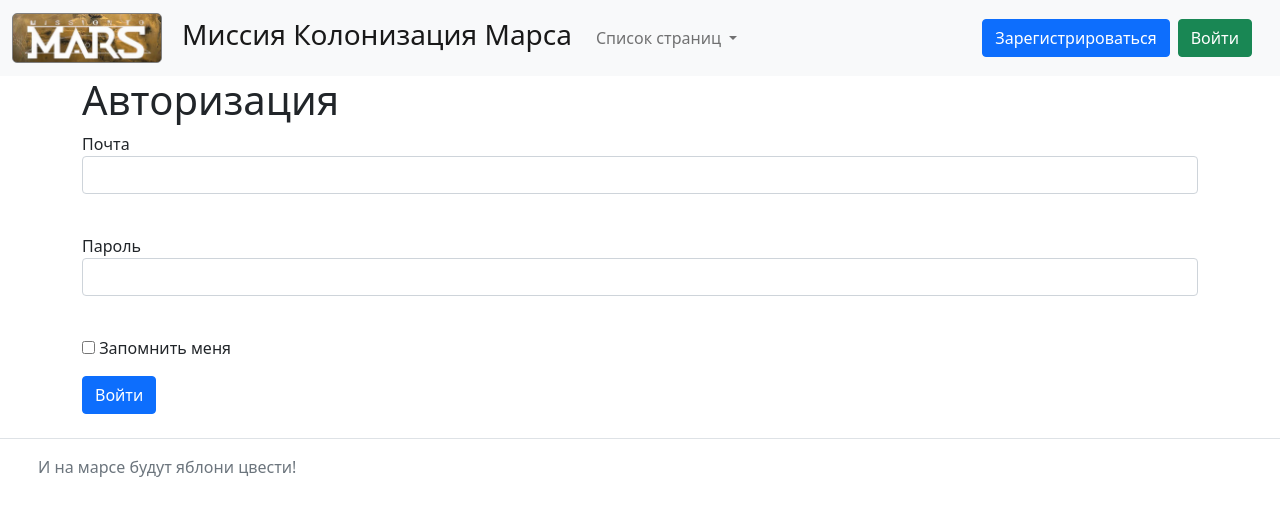
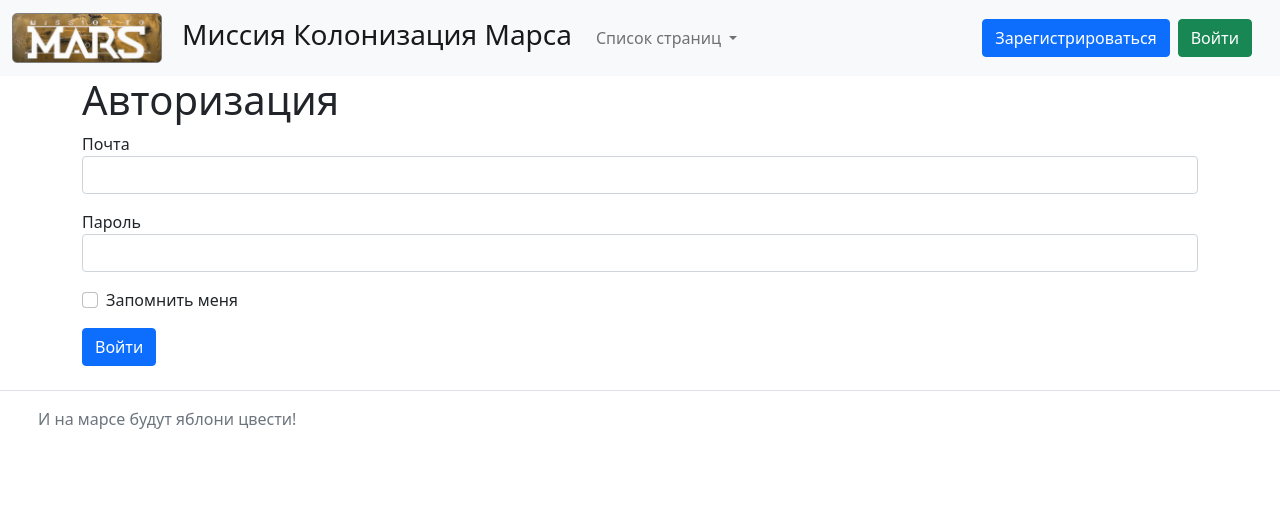
Before and after one commit to itc1205/mars-personal-account, a Flask app: page /login in a window 1280 px wide. Shown: the top 516 px of the page. Run offline with Flask 2, Linux system fonts and the light colour scheme.

Commit message:
fix(template): Fixed login template - Added grouping for fields with `mb-3` class - Removed hacky paddings - Fixed `remember me` checkbox

```diff
--- a/templates/login.html
+++ b/templates/login.html
@@ -4,26 +4,29 @@
 <h1>Авторизация</h1>
 <form action="" method="post">
     {{ form.hidden_tag() }}
-        <p>
-            {{ form.email.label }}<br>
-            {{ form.email(class="form-control", type="email") }}<br>
+    <div class="mb-3">
+        <label for="email">{{ form.email.label }}</label>
+        {{ form.email(class="form-control", type="email") }}
         {% for error in form.email.errors %}
         <div class="alert alert-danger" role="alert">
             {{ error }}
         </div>
         {% endfor %}
-        </p>
-        <p>
-            {{ form.password.label }}<br>
-            {{ form.password(class="form-control", type="password") }}<br>
+    </div>
+    <div class="mb-3">
+        <label for="password">{{ form.password.label }}</label>
+        {{ form.password(class="form-control", type="password") }}
         {% for error in form.password.errors %}
         <div class="alert alert-danger" role="alert">
             {{ error }}
         </div>
         {% endfor %}
-        </p>
-        <p>{{ form.remember_me() }} {{ form.remember_me.label }}</p>
-        <p>{{ form.submit(type="submit", class="btn btn-primary") }}</p>
+    </div>
+    <div class="mb-3 form-check">
+        {{ form.remember_me(class="form-check-input") }}
+        {{ form.remember_me.label }}
+    </div>
+    {{ form.submit(type="submit", class="btn btn-primary") }}
     <div>{{ message }}</div>
 </form>
 {% endblock %}
```
Lines whose indentation alone changed are shown as unchanged.
